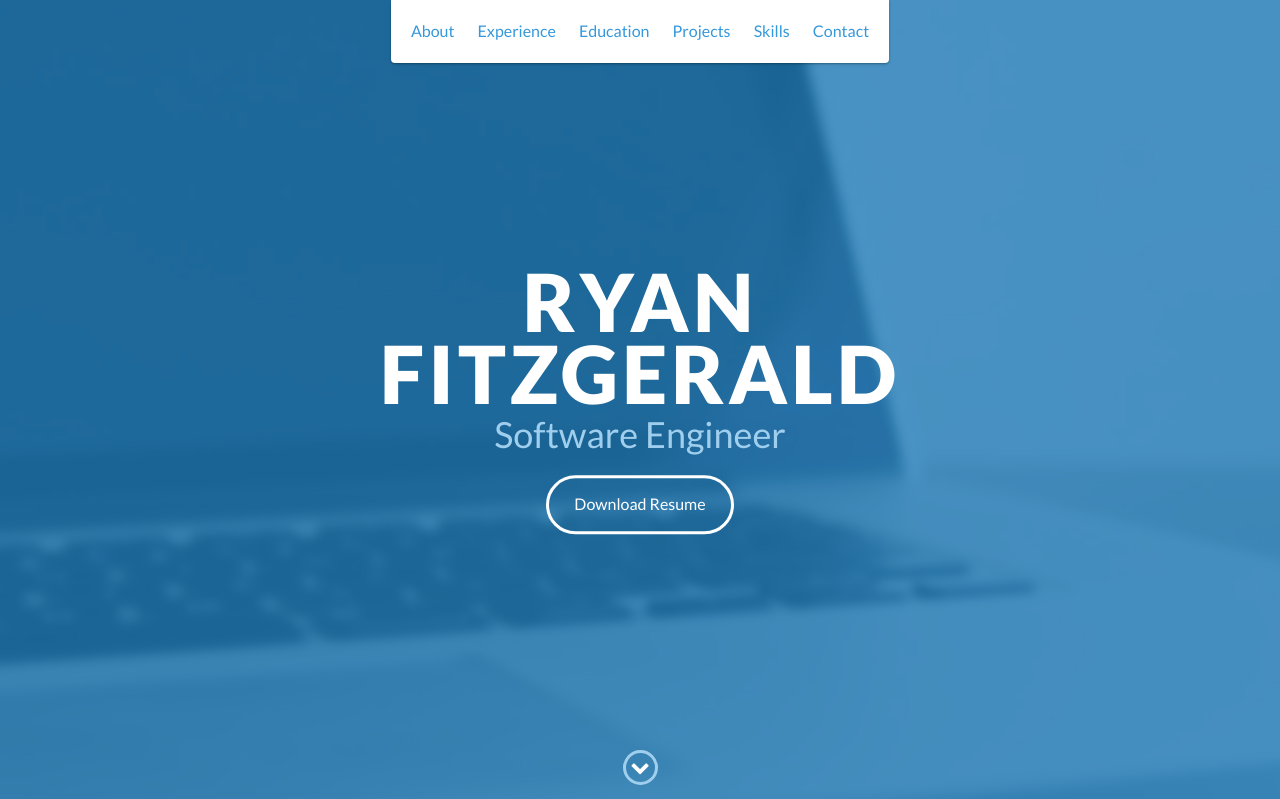
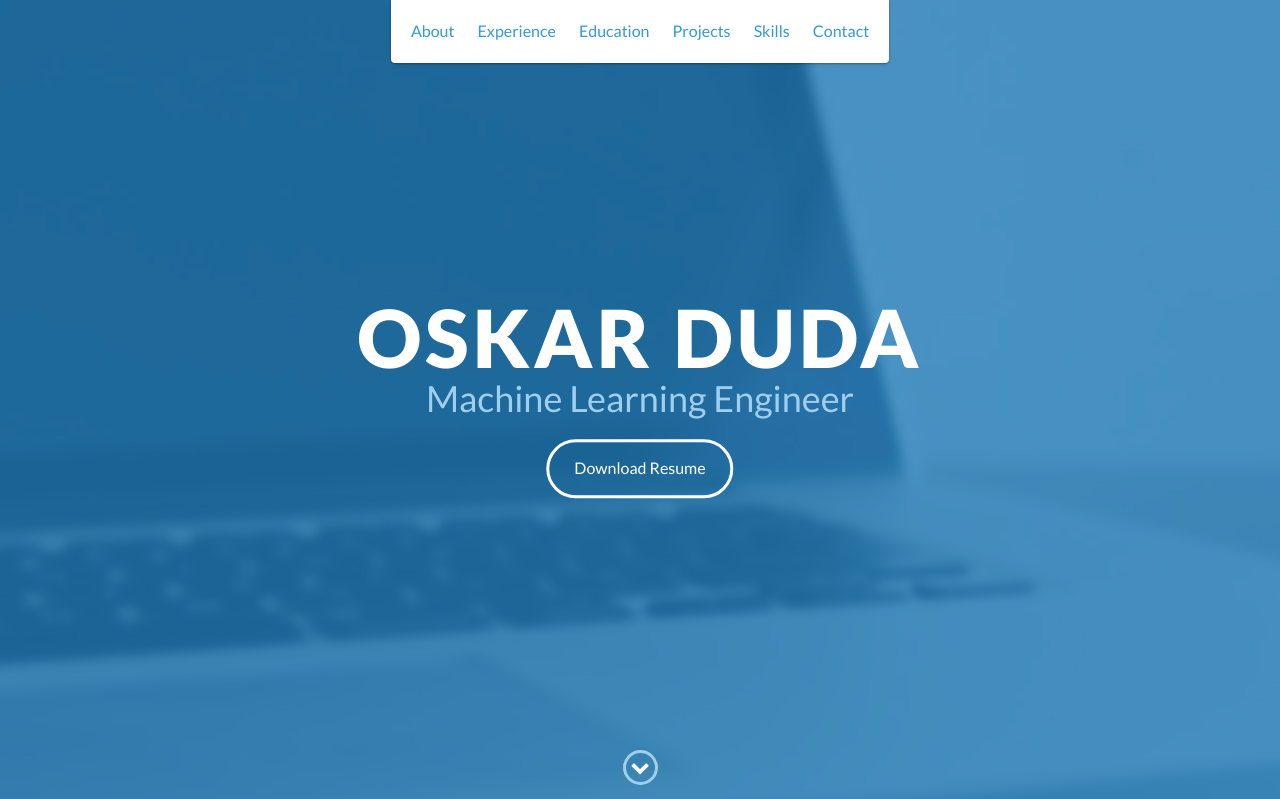
Before and after one commit to RyanFitzgerald/devportfolio, a Flask app: page / in a window 1280 px wide. Shown: the top 799 px of the page. Run offline with Flask 2, Linux system fonts and the light colour scheme; some libraries are stand-ins or nearby versions.

Commit message:
feat(portfolio): change personal information

```diff
--- a/templates/index.html
+++ b/templates/index.html
@@ -48,8 +48,8 @@
 
     <div id="lead">
         <div id="lead-content">
-            <h1>Ryan Fitzgerald</h1>
-            <h2>Software Engineer</h2>
+            <h1>Oskar Duda</h1>
+            <h2>Machine Learning Engineer</h2>
             <a href="#" class="btn-rounded-white">Download Resume</a>
         </div>
         <!-- End #lead-content -->
```
